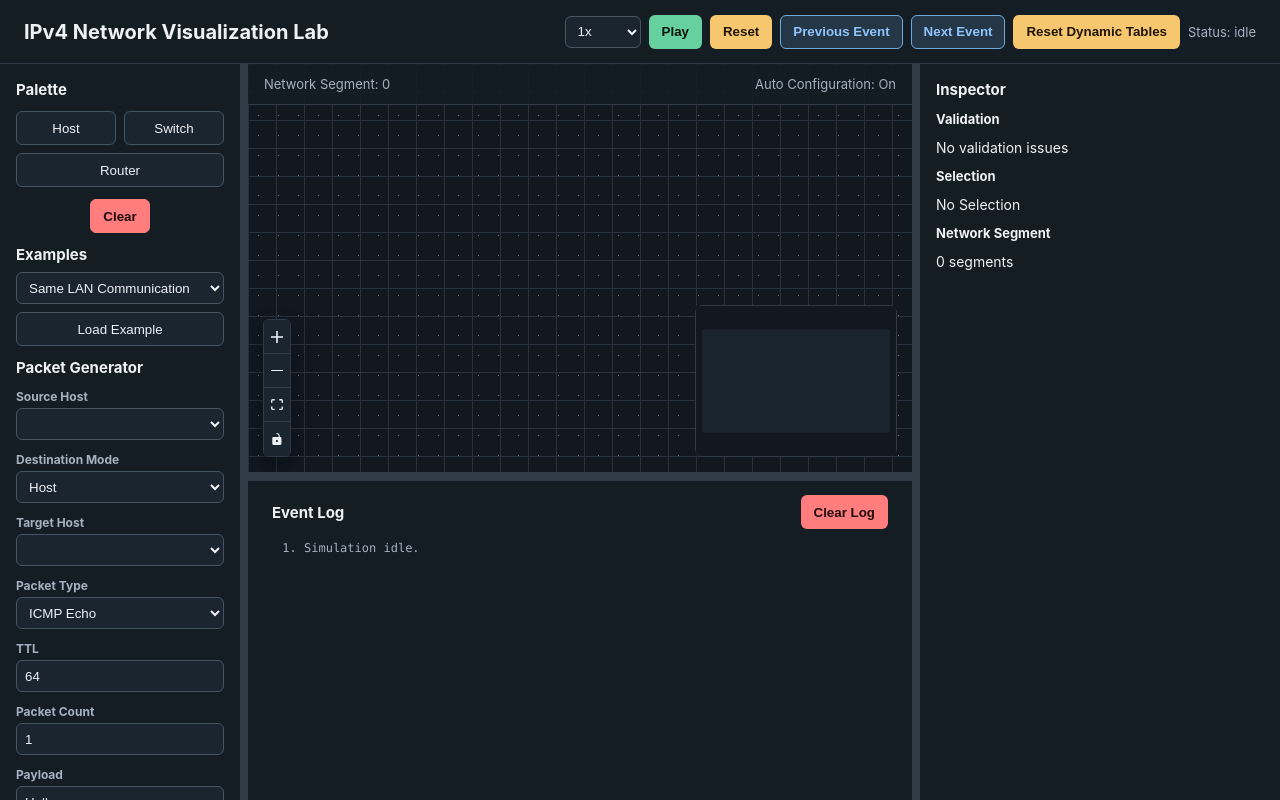
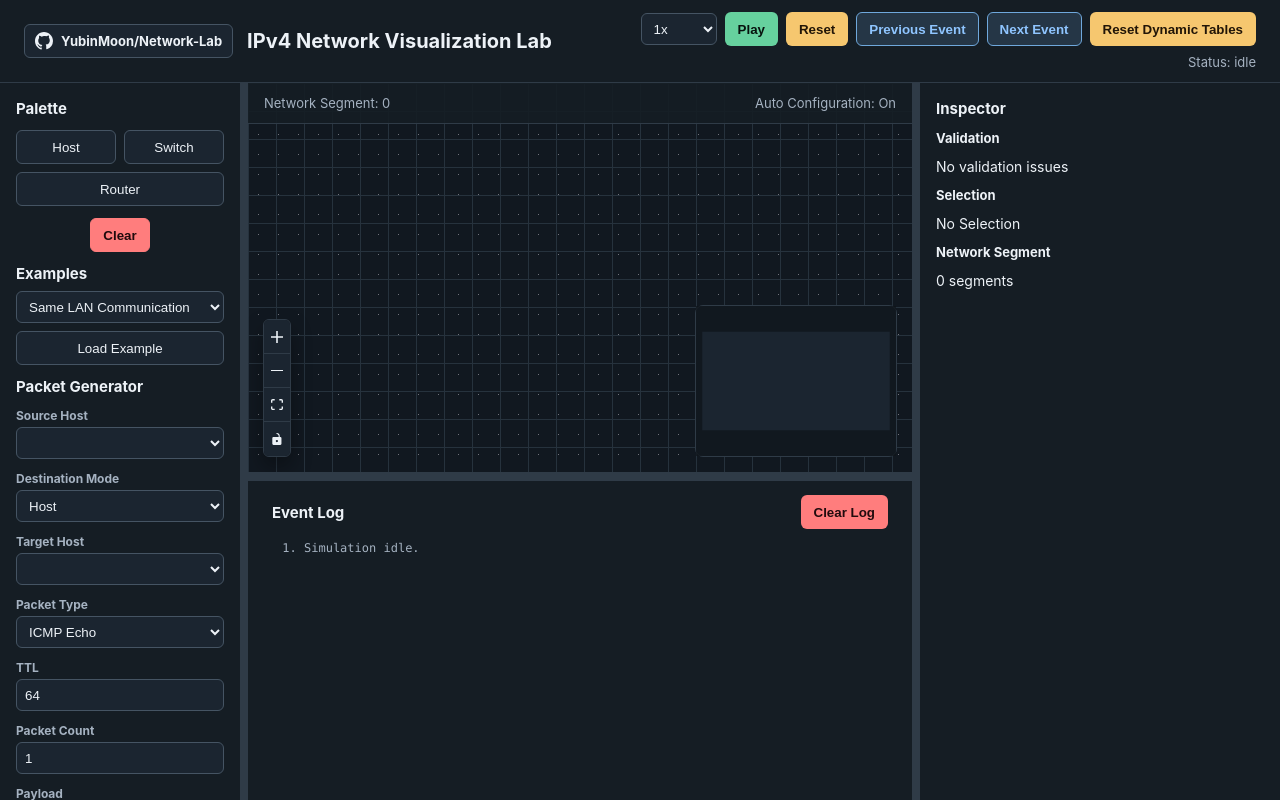
Before and after one commit to YubinMoon/Network-Lab, a React (Vite) app: page / in a window 1280 px wide. Built offline with nearby package versions, Linux system fonts and the light colour scheme.

Commit message:
feat(ui): add GitHub repo link to header

```diff
--- a/src/App.css
+++ b/src/App.css
@@ -26,6 +26,52 @@
   line-height: 1.2;
   font-weight: 650;
   white-space: nowrap;
+}
+
+.top-bar-title {
+  display: flex;
+  align-items: center;
+  gap: 14px;
+  min-width: 0;
+  flex: 0 1 auto;
+  flex-wrap: wrap;
+}
+
+.github-repo-link {
+  display: inline-flex;
+  align-items: center;
+  gap: 8px;
+  min-height: 34px;
+  max-width: 100%;
+  border: 1px solid var(--border-strong);
+  border-radius: 6px;
+  padding: 0 10px;
+  background: var(--surface-raised);
+  color: var(--text);
+  font-size: 13px;
+  font-weight: 700;
+  line-height: 1;
+  text-decoration: none;
+  white-space: nowrap;
+}
+
+.github-repo-link:hover,
+.github-repo-link:focus-visible {
+  outline: none;
+  border-color: var(--accent);
+  background: var(--surface-hover);
+}
+
+.github-repo-link span {
+  min-width: 0;
+  overflow: hidden;
+  text-overflow: ellipsis;
+}
+
+.github-repo-icon {
+  width: 18px;
+  height: 18px;
+  flex: 0 0 auto;
 }
 
 .simulation-controls,
--- a/src/App.tsx
+++ b/src/App.tsx
@@ -120,7 +120,28 @@
   return (
     <main className="lab-shell">
       <header className="top-bar">
-        <h1>IPv4 Network Visualization Lab</h1>
+        <div className="top-bar-title">
+          <a
+            className="github-repo-link"
+            href="https://github.com/YubinMoon/Network-Lab"
+            rel="noreferrer"
+            target="_blank"
+          >
+            <svg
+              aria-hidden="true"
+              className="github-repo-icon"
+              focusable="false"
+              viewBox="0 0 24 24"
+            >
+              <path
+                d="M12 0C5.37 0 0 5.37 0 12c0 5.3 3.44 9.8 8.21 11.39.6.11.82-.26.82-.58 0-.29-.01-1.04-.02-2.04-3.34.73-4.04-1.61-4.04-1.61-.55-1.39-1.34-1.76-1.34-1.76-1.09-.75.08-.73.08-.73 1.21.08 1.85 1.24 1.85 1.24 1.07 1.84 2.81 1.31 3.5 1 .11-.78.42-1.31.76-1.61-2.67-.3-5.47-1.33-5.47-5.93 0-1.31.47-2.38 1.24-3.22-.12-.3-.54-1.52.12-3.18 0 0 1.01-.32 3.3 1.23A11.5 11.5 0 0 1 12 5.4c1.02.01 2.05.14 3.01.4 2.29-1.55 3.3-1.23 3.3-1.23.66 1.66.24 2.88.12 3.18.77.84 1.24 1.91 1.24 3.22 0 4.61-2.81 5.62-5.48 5.92.43.37.81 1.1.81 2.22 0 1.6-.02 2.89-.02 3.29 0 .32.22.69.82.57A12.01 12.01 0 0 0 24 12c0-6.63-5.37-12-12-12Z"
+                fill="currentColor"
+              />
+            </svg>
+            <span>YubinMoon/Network-Lab</span>
+          </a>
+          <h1>IPv4 Network Visualization Lab</h1>
+        </div>
         <SimulationControls />
       </header>
 
```
Also changed, not shown: 2 other files (tests, documents, lock files or other folders).
